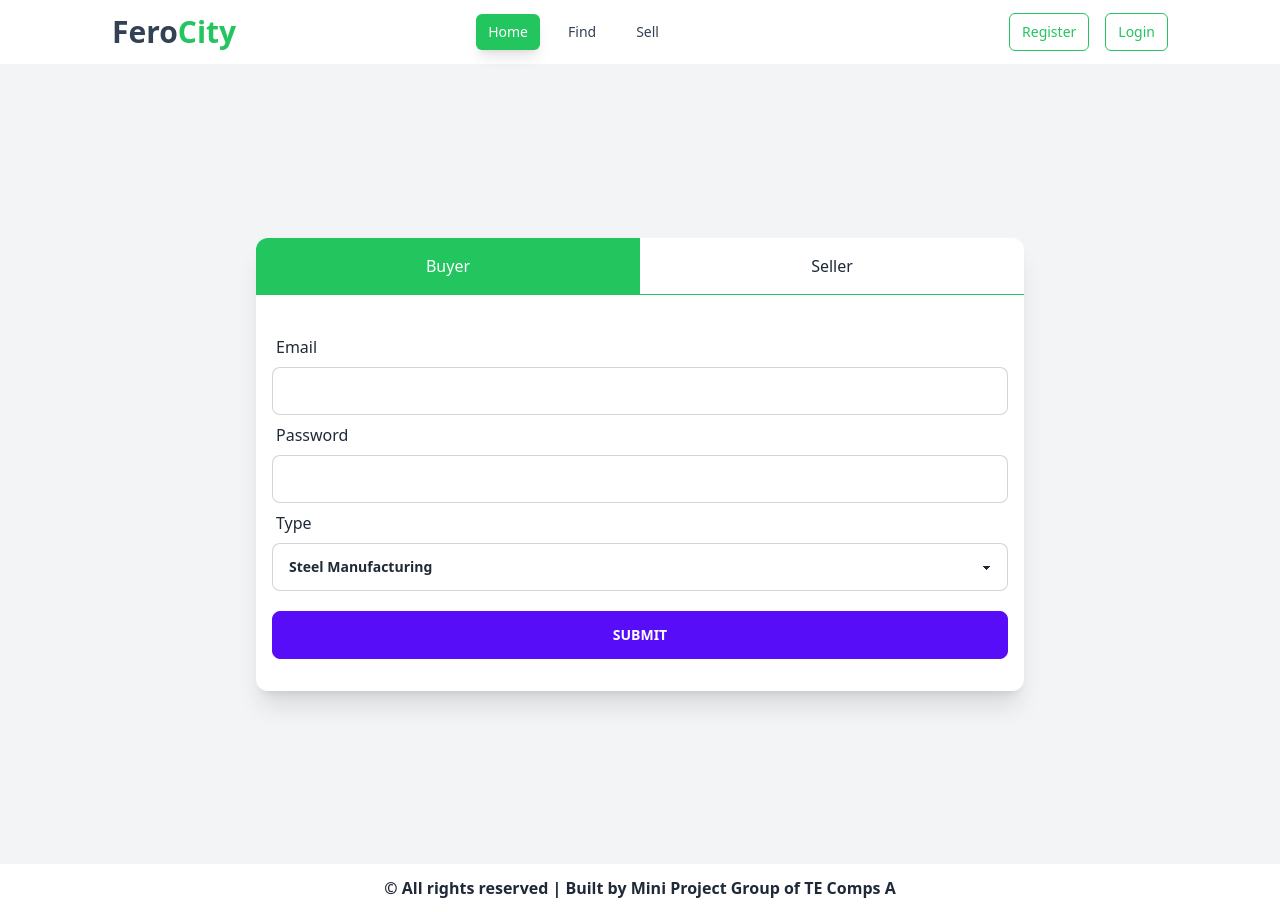
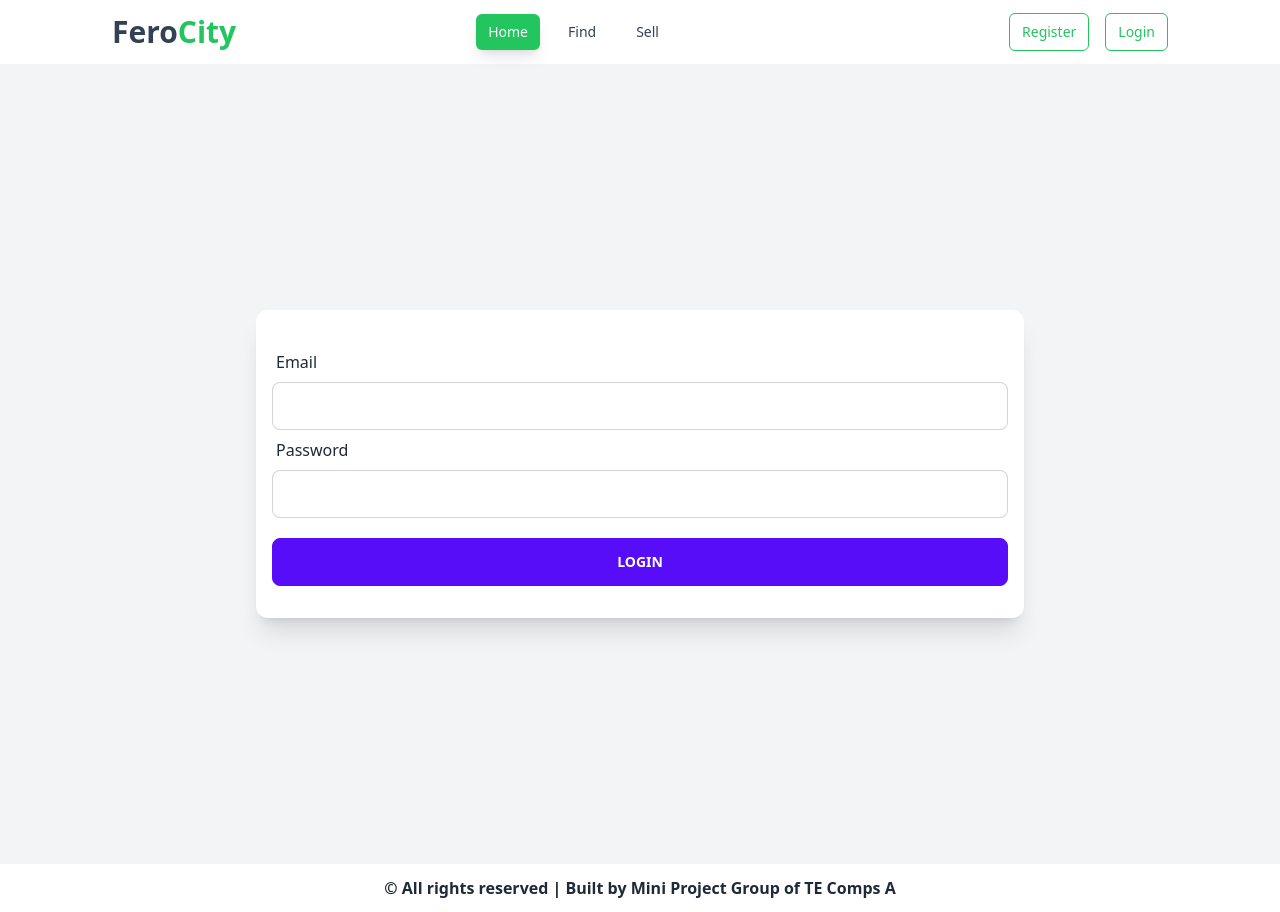
Before and after one commit to vryan-06/Iron-Ore-Mini-Project-Website, a Next.js app in the folder iron-ore-website/: page /login in a window 1280 px wide. Built offline with nearby package versions, Linux system fonts and the light colour scheme.

Commit message:
Login updates

```diff
--- a/iron-ore-website/pages/login.tsx
+++ b/iron-ore-website/pages/login.tsx
@@ -1,12 +1,13 @@
 import { FormEvent, useState } from "react";
 import { useRouter } from "next/router";
-import { getAuth, createUserWithEmailAndPassword } from "firebase/auth";
-import { getFirestore, doc, setDoc } from "firebase/firestore";
+import { getAuth, signInWithEmailAndPassword } from "firebase/auth";
+import { getFirestore, doc, setDoc, getDoc } from "firebase/firestore";
 import { app } from "../lib/firebase";
 import Navbar from "@/components/Navbar";
 import Footer from "@/components/Footer";
 import { useForm } from "react-hook-form";
 import { industries } from "@/constants/industries";
+import { UserStore, useUserStore } from "@/store/useUserStore";
 
 const auth = getAuth(app);
 const db = getFirestore(app);
@@ -19,27 +20,8 @@ const SignInForm = () => {
       <Navbar />
       <div className="flex items-center min-h-screen px-4 bg-gray-100">
         <div className="w-full max-w-3xl mx-auto shadow-xl bg-base-100 rounded-xl">
-          <div className="grid grid-cols-2 border-b border-green-500">
-            <button
-              onClick={() => setSignUpType("Buyer")}
-              className={`py-2 duration-300 rounded-tl-xl ${
-                signUpType === "Buyer" && "text-white bg-green-500"
-              }`}
-            >
-              Buyer
-            </button>
-            <button
-              onClick={() => setSignUpType("Seller")}
-              className={`py-4 duration-300 rounded-tr-xl ${
-                signUpType === "Seller" && "text-white bg-green-500"
-              }`}
-            >
-              Seller
-            </button>
-          </div>
-
           <div className="px-4 py-8">
-            {signUpType === "Buyer" ? <BuyerForm /> : <SellerForm />}
+            <LoginForm/>
           </div>
         </div>
       </div>
@@ -48,30 +30,31 @@ const SignInForm = () => {
   );
 };
 
-interface BuyerFormType {
+interface LoginFormType {
   email: string;
   password: string;
-  industry_type: string;
 }
 
-function BuyerForm() {
+function LoginForm() {
   const router = useRouter();
+  const [error, setError] = useState('');
+  const { setUser } = useUserStore();
 
-  const { register, handleSubmit } = useForm<BuyerFormType>();
+  const { register, handleSubmit } = useForm<LoginFormType>();
 
-  const onSubmit = async (data: BuyerFormType) => {
+  const onSubmit = async (data: LoginFormType) => {
     const { email, password, ...rest } = data;
 
     try {
-      // Create user in Firebase Auth
-      const userCredential = await createUserWithEmailAndPassword(
-        auth,
-        email,
-        password
-      );
-
+      const userCredential = await signInWithEmailAndPassword(auth, email, password);
       const userId = userCredential.user.uid;
-      // redirect to dashboard or home page
+      const userDoc = await getDoc(doc(db,"users", userId));
+      const userDocdata: UserStore=userDoc.data();
+      setUser({
+        id:userId,
+        ...userDocdata
+      })
+      router.push(userDoc.data()?.type==="Buyer"?"/buyer":"/prediction");
     } catch (error) {
       console.error(error);
     }
@@ -84,6 +67,7 @@ function BuyerForm() {
         <label className="label">Email</label>
         <input
           {...register("email")}
+          required
           type="email"
           className="input input-bordered"
         />
@@ -92,114 +76,15 @@ function BuyerForm() {
       <div className="form-control">
         <label className="label">Password</label>
         <input
-          {...register("password")}
-          type="password"
-          className="input input-bordered"
-        />
-      </div>
-      {/* Type of Industry */}
-      <div className="form-control">
-        <label className="label">Type</label>
-        <select
-          {...register("industry_type")}
-          className="select select-bordered"
-        >
-          {industries.map((value) => (
-            <option key={value}>{value}</option>
-          ))}
-        </select>
-      </div>
-
-      <div className="mt-5 form-control">
-        <button className="btn-primary btn">Submit</button>
-      </div>
-    </form>
-  );
-}
-
-interface SellerFormType {
-  email: string;
-  password: string;
-  mine_name: string;
-  mine_location: string;
-  industry_type: string;
-}
-
-function SellerForm() {
-  const router = useRouter();
-
-  const { register, handleSubmit } = useForm<SellerFormType>();
-
-  const onSubmit = async (data: BuyerFormType) => {
-    const { email, password, ...rest } = data;
-
-    try {
-      // Create user in Firebase Auth
-      const userCredential = await createUserWithEmailAndPassword(
-        auth,
-        email,
-        password
-      );
-      const userId = userCredential.user.uid;
-
-      // Create user document in Firestore
-      await setDoc(doc(db, "users", userId), {
-        email,
-        type: "Seller",
-        ...rest,
-      });
-
-      router.push("/login");
-      // redirect to dashboard or home page
-    } catch (error) {
-      console.error(error);
-    }
-  };
-
-  return (
-    <form onSubmit={handleSubmit(onSubmit)}>
-      {/* Email */}
-      <div className="form-control">
-        <label className="label">Email</label>
-        <input
-          {...register("email")}
-          type="email"
-          className="input input-bordered"
-        />
-      </div>
-
-      {/* Password */}
-      <div className="form-control">
-        <label className="label">Password</label>
-        <input
+          required
           {...register("password")}
           type="password"
           className="input input-bordered"
         />
       </div>
 
-      {/* Mine Name */}
-      <div className="form-control">
-        <label className="label">Mine Name</label>
-        <input
-          {...register("mine_name")}
-          type="text"
-          className="input input-bordered"
-        />
-      </div>
-
-      {/* Mine Location */}
-      <div className="form-control">
-        <label className="label">Mine Location</label>
-        <input
-          {...register("mine_location")}
-          type="text"
-          className="input input-bordered"
-        />
-      </div>
-
       <div className="mt-5 form-control">
-        <button className="btn-primary btn">Submit</button>
+        <button className="btn-primary btn">Login</button>
       </div>
     </form>
   );
--- a/iron-ore-website/store/useUserStore.tsx
+++ b/iron-ore-website/store/useUserStore.tsx
@@ -1,6 +1,6 @@
 import { create } from "zustand";
 
-interface UserStore {
+export interface UserStore {
   id: string;
   email: string;
   type: string;
```
